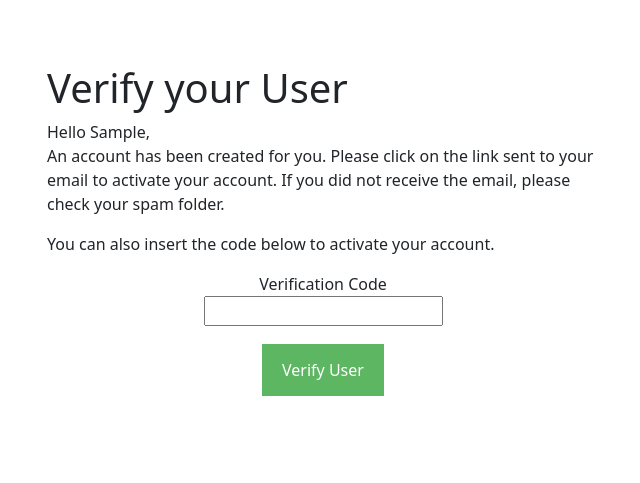
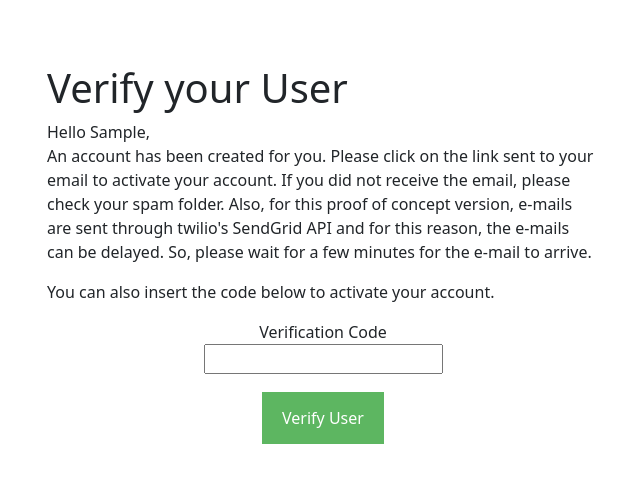
Before and after one commit to DiegoAscanio/es4ps-containers, a Django app: page /verify-email/ in a window 1280 px wide. Shown: the top 483 px of the page, without its empty margins (317-957 px from the left). Run offline with Django 5.2, Linux system fonts and the light colour scheme; the visitor is signed in with stand-in values (Sample User, id 1); parts of the project's set-up code (start-up, migrations or seed data) failed here and were passed over.

Commit message:
adding options to enable sendgrid smtp server

```diff
--- a/django/es4c_manager/es4c_manager/settings.py
+++ b/django/es4c_manager/es4c_manager/settings.py
@@ -138,6 +138,7 @@ VERIFICATION_EMAIL_SETTINGS = {
     'smtp_server': os.environ['ES4C_MANAGER_SMTP_SERVER'],
     'smtp_port': os.environ['ES4C_MANAGER_SMTP_PORT'],
     'smtp_username': os.environ['ES4C_MANAGER_SMTP_USERNAME'],
+    'smtp_sender': os.environ['ES4C_MANAGER_SMTP_SENDER'],
     'smtp_password': os.environ['ES4C_MANAGER_SMTP_PASSWORD'],
 }
 HOST_FQDN = os.environ['ES4C_MANAGER_HOST_FQDN']
--- a/django/es4c_manager/main/templates/verification/verify.html
+++ b/django/es4c_manager/main/templates/verification/verify.html
@@ -48,6 +48,10 @@
     email to activate your account.
 
     If you did not receive the email, please check your spam folder.
+
+    Also, for this proof of concept version, e-mails are sent through twilio's
+    SendGrid API and for this reason, the e-mails can be delayed. So, please
+    wait for a few minutes for the e-mail to arrive.
 </p>
 <p>You can also insert the code below to activate your account.</p>
 <div class="form-group">
```
